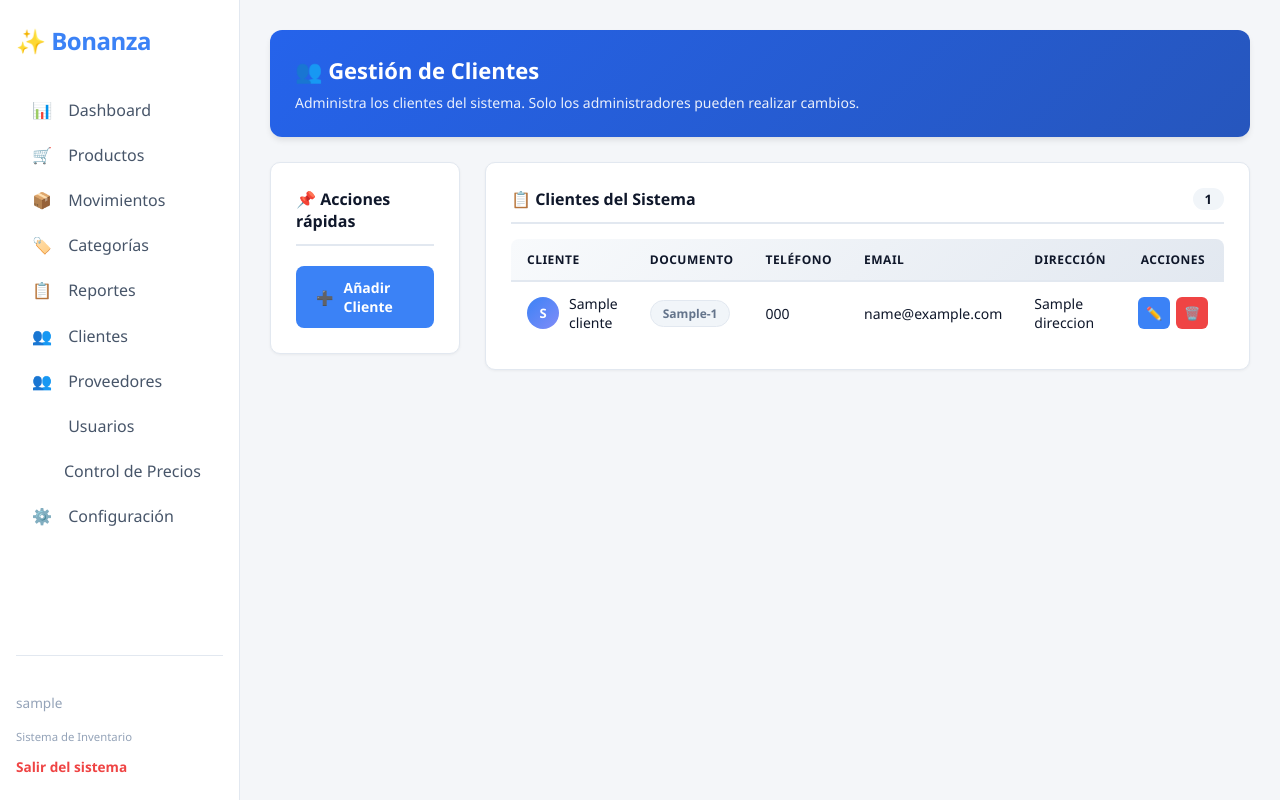
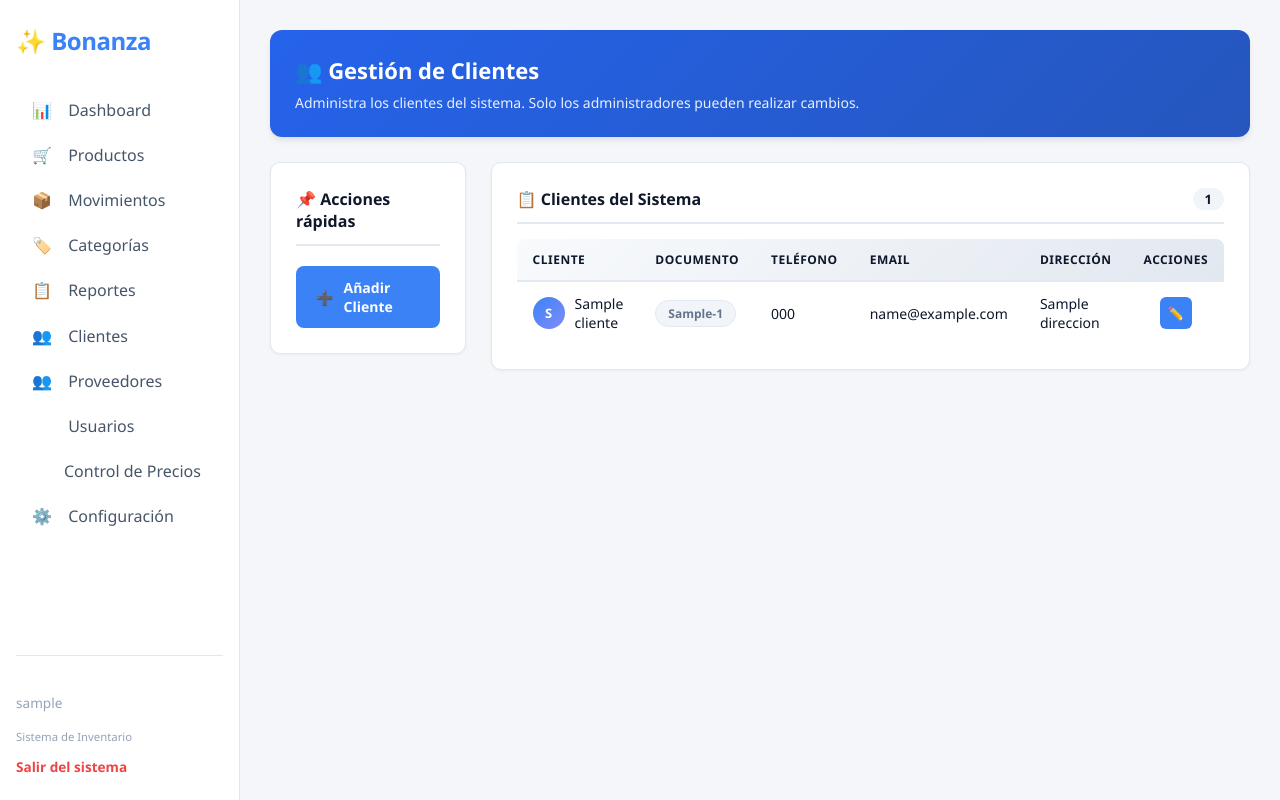
Before and after one commit to Sistema-Bonanza/SistemaBonanza, a PHP site: template app/views/clientes/clientes.php in a window 1280 px wide. Run offline with PHP 8.4, Linux system fonts and the light colour scheme; the visitor is signed in with stand-in values (Sample User, id 1); the template is opened without the code that fills it: most values are stand-ins (such as "Sample title", 1, 10 or a date in 2020).

Commit message:
Culminacion de Modulo de Clientes

```diff
--- a/app/views/clientes/clientes.php
+++ b/app/views/clientes/clientes.php
@@ -86,12 +86,6 @@ if (!isset($_SESSION['user_id'])) {
                                                    title="Editar cliente">
                                                     <span class="icon-edit"></span>
                                                 </a>
-                                                <a href="index.php?controller=cliente&action=eliminar&id=<?= $c['id_cliente'] ?? '' ?>"
-                                                   class="btn-table btn-delete-table"
-                                                   title="Eliminar cliente"
-                                                   onclick="return confirm('¿Estás seguro de eliminar este cliente? Se marcará como inactivo.');">
-                                                    <span class="icon-delete-table"></span>
-                                                </a>
                                             </div>
                                         </td>
                                     </tr>
```
